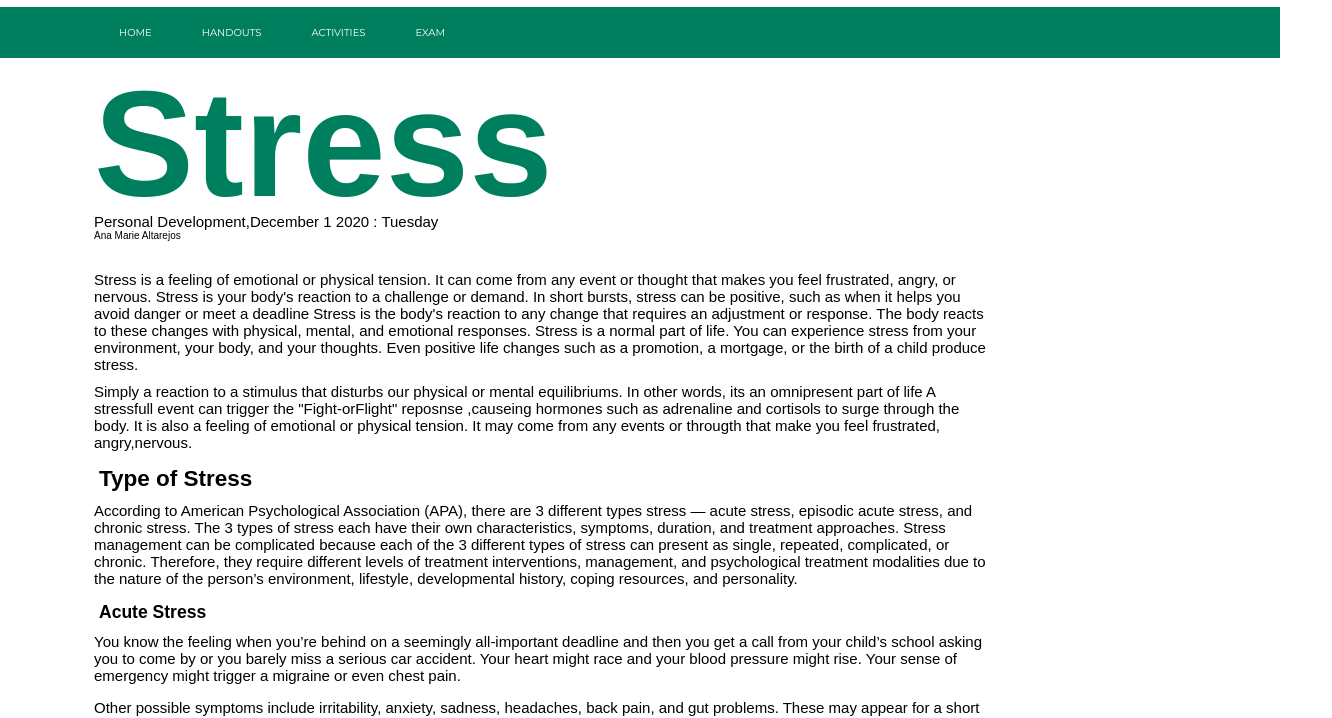
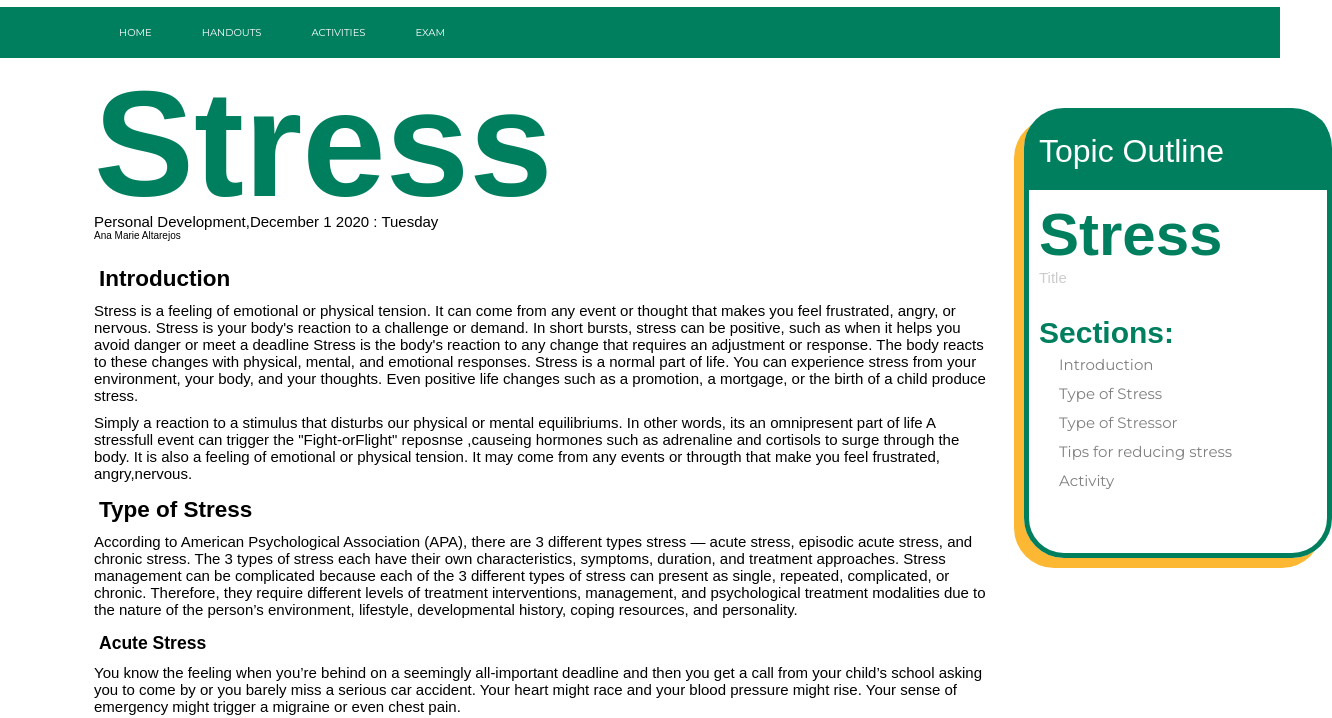
Before and after one commit to Jeromians/Portfolio, a plain HTML site: page Stress(Perdev,HO).html in a window 1280 px wide. Shown: the part 67-785 px from the top of the page, 1332 px wide, since content can reach past the window. Drawn offline with Linux system fonts and the light colour scheme.

Commit message:
tapos na yung stress

```diff
--- a/Stress(Perdev,HO).html
+++ b/Stress(Perdev,HO).html
@@ -98,7 +98,10 @@
 </header>
 
 <body class="bodystress">
-<div class="bodystress_container container">
+
+<div class="wrapper">
+    <div class="maincontent">
+<div class="bodystress_container containerwithsidebar">
 <div class="bodystress_container_title">
 <h1>Stress</h1>
 <h4>Personal Development,December 1 2020 : Tuesday</h4>
@@ -106,7 +109,8 @@
 <h6></h6>
 </div>
 <div class="bodystress_container_textarea">
-<div class="bodystress_container_textarea_introduction">
+<div class="bodystress_container_textarea_introduction" id="introduction">
+<h2>Introduction</h2>
 <p>
     Stress is a feeling of emotional or physical tension. It can come from any event or thought that makes you feel frustrated, angry, or nervous.
     Stress is your body's reaction to a challenge or demand. In short bursts, stress can be positive, such as when it helps you avoid danger or meet a deadline
@@ -120,7 +124,7 @@
     It is also a feeling of emotional or physical tension. It may come from any events or througth that make you feel frustrated, angry,nervous.
 </p>
 </div>
-<div class="bodystress_container_textarea_typeofstress">
+<div class="bodystress_container_textarea_typeofstress" id="TypeofStress">
 <h2>Type of Stress</h2>
 <p>
     According to American Psychological Association (APA), there are 3 different types stress — acute stress, episodic acute stress, and chronic stress.
@@ -190,7 +194,7 @@
     <li>Sexual difficulties.</li>
 </ul>
 </div>
-<div class="bodystress_container_textarea_typeofstressor">
+<div class="bodystress_container_textarea_typeofstressor" id="TypeofStressor">
 <h2>Type of Stressor (Uestress Vs. Distress)</h2>
 <p>
     In daily life, we often use the term "stress" to describe negative situations. This leads many people to believe that all stress is bad for you,
@@ -207,7 +211,7 @@
    Feels unpleasant, Decreases performance, Can lead to mental and physical problems.
 </p>
 </div>
-<div class="bodystress_container_textarea_tips">
+<div class="bodystress_container_textarea_tips" id="Tips">
 <h2>Tips for reducing stress</h2>
 <p>
     People can learn to manage stress and lead happier, healthier lives. You may want to begin with the following tips:
@@ -231,9 +235,9 @@
 </div>
 </div>
 </div>
-</div>
 
-<div class="bodystress_activity_section container">
+
+<div class="bodystress_activity_section containerwithsidebar" id="activity">
     <h1>Activity:</h1>
     <h5>In-class Exercises:</h5>
     <ol>
@@ -249,14 +253,28 @@
     <p>Instruction:</p>
     <p>
         At your own pace, write, draw, paint, make a song, poem or jingle how you handle emotional
-        stresses and emotional pain. Same grades.
+        stresses and emotional pain.<br> same grades.
     </p>
     <a href="https://drive.google.com/file/d/1s23BCgoOBOL1g7dUAZc4J9iBC-CoUf5k/view?usp=sharing">
-        <button class="bodystress_activity_section_btn"> Submission </button>
+        <button class="bodystress_activity_section_btn"> Submission </button></a>
 </div>
-
-
-
+</div>
+<div class="bodystress_stickyui sidebar">
+        <div class=" bodystress_stickyui_content">
+        <h1>Topic Outline</h1>
+        <h2>Stress</h2>
+        <h6>Title</h6>
+        <h3>Sections:</h3>
+        <ul>
+            <li><a href="#introduction">Introduction</a></li>
+            <li><a href="#TypeofStress">Type of Stress</a></li>
+            <li><a href="#TypeofStressor">Type of Stressor</a></li>
+            <li><a href="#Tips">Tips for reducing stress</a></li>
+            <li><a href="#activity">Activity</a></li>
+        </ul>
+        </div>
+</div>
+</div>
 </body>
 
 
--- a/scss/_HOstlyes_Stress.scss
+++ b/scss/_HOstlyes_Stress.scss
@@ -5,7 +5,7 @@
     position: absolute;
     width: 100%;
 
-    &_container{
+&_container{
     height: 100%;
     &_title{
        font-family: 'Gilroy', sans-serif;
@@ -40,6 +40,9 @@
             margin: 10px 0px;
 
         }
+        >h2{
+            margin: 5px;
+          }
         }
         &_typeofstress{
         >h2{
@@ -106,12 +109,15 @@
 
 
     }
-    }
+}
 &_activity_section{
     font-family: 'Gilroy',sans-serif;
     margin: 0px;
     padding-bottom: 40px;
     height: 100%;
+    position: relative;
+
+
 >h1{
     font-size: 90px;
     margin-bottom: 15px;
@@ -152,4 +158,98 @@
 
 
 }
+
+&_stickyui{
+    top: 40px;
+    z-index: 1;
+    width: 300px;
+
+&_content{
+    font-family: 'Gilroy', sans-serif;
+    border-radius: 40px;
+    border: 5px solid #007f5f;
+    height: 450px;
+    width: 308px;
+    box-shadow: -10px 10px #fdb833;
+
+    >h1{
+        font-size: 20x;
+        margin-bottom: 10px;
+        padding: 20px 10px;
+        width: 300px;
+        border-radius: 25px 25px 0px 0px;
+        background-color: $spanish_viridians;
+        font-weight: lighter;
+        color: white;
+
+    }
+    >h2{
+        font-size: 60px;
+        padding: 0px 10px;
+        width: 300px;
+        color: $spanish_viridians;
+
+    }
+    >h6{
+        font-size: 15px;
+        font-weight: lighter;
+        margin-bottom: 30px;
+        padding: 0px 10px;
+        width: 300px;
+        color: #cccccc;
+    }
+    >h3{
+        font-size: 30px;
+        padding: 0px 10px;
+        width: 300px;
+        color: $spanish_viridians;
+    }
+    >ul{
+       list-style-type: none;
+       position: relative;
+       padding: 0px 30px;
+       width: 300px;
+
+        >li{
+            margin: 0px;
+            font-family: 'Montserrat', sans-serif;
+
+            >a{
+                display: block;
+                color: #7f7f7f;
+                text-align: left;
+                padding: 5px 0px;
+                text-decoration: none;
+                font-size: 15px;
+                transition: all 300ms ease-in-out;
+
+    }
+            >a:hover{
+                color: $spanish_viridians;
+                margin-left: 5px;
+    }
+    }
+    }
+
+
 }
+}
+}
+
+//Sticky properties and flex
+.wrapper{
+    display: flex;
+    justify-content: space-between;
+    width: 1024px;
+}
+.maincontent{
+display: flex;
+flex-direction: column;
+}
+.sidebar{
+position: sticky;
+top:5%;
+padding-top: 50px;
+align-self: flex-start;
+padding-right: 50px;
+}
--- a/scss/_globals.scss
+++ b/scss/_globals.scss
@@ -16,6 +16,11 @@ html{
 .container{
     padding-left: 5.875rem;
     padding-right: 5.875rem;
+
+}
+.containerwithsidebar{
+    padding-left: 5.875rem;
+    padding-right: 30px;
 
 }
 
```
Also changed, not shown: scss/style.css, 1 other file.
